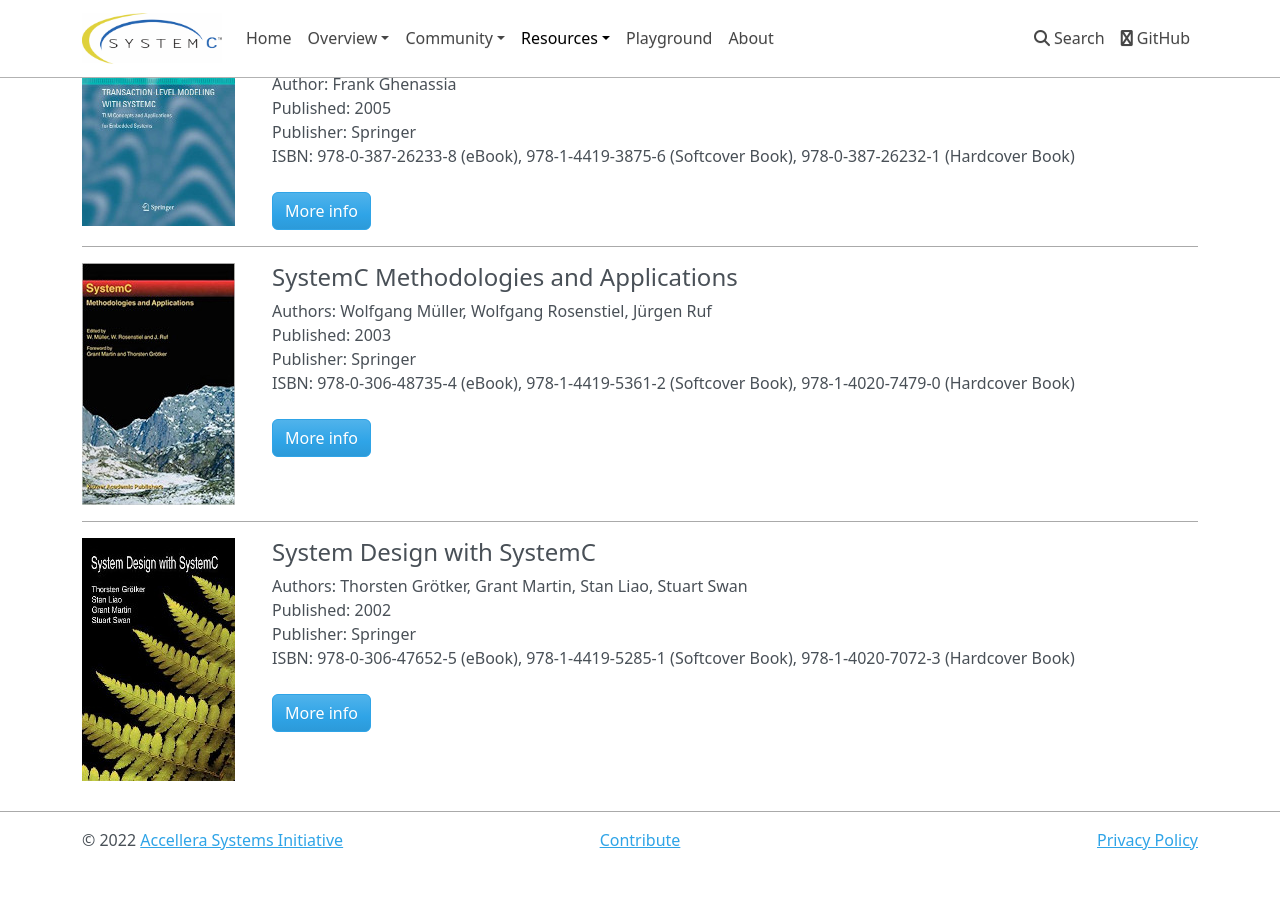
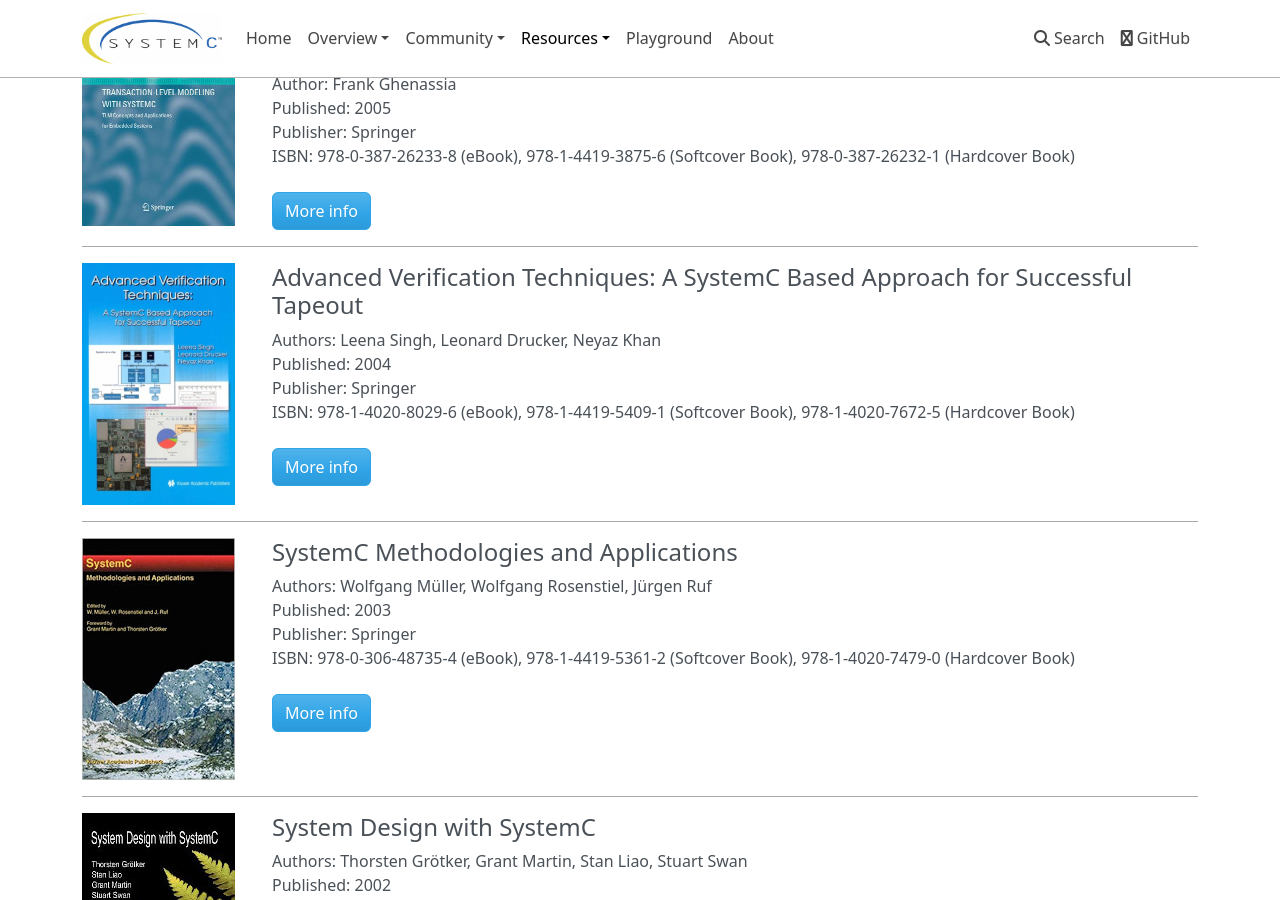
Before and after one commit to accellera-official/systemc.org, an MkDocs documentation site: the page built from docs/resources/books.md, in a window 1280 px wide and 900 px high, scrolled down 1276 px. Built offline with MkDocs 1.6.1, drawn with Linux system fonts in a browser that asks for light colours; nearby versions of some CDN libraries; before the commit the page ends 2138 px from its top, so only the background shows below that.

Commit message:
added book, update links

```diff
--- a/docs/resources/books.md
+++ b/docs/resources/books.md
@@ -77,6 +77,20 @@
 <hr>
 <div class="row">
   <div class="col-md-2">
+    <a href="https://link.springer.com/book/10.1007/b105272"><img src="/images/book-advanced-verification-techniques.jpg"></a>
+  </div>
+  <div class="col-md-10">
+    <h2>Advanced Verification Techniques: A SystemC Based Approach for Successful Tapeout</h2>
+Authors: Leena Singh, Leonard Drucker, Neyaz Khan<br>
+Published: 2004<br>
+Publisher: Springer<br>
+ISBN: 978-1-4020-8029-6 (eBook), 978-1-4419-5409-1 (Softcover Book), 978-1-4020-7672-5 (Hardcover Book)<br><br>
+  <a href="https://link.springer.com/book/10.1007/b105272" class="btn btn-primary">More info</a>
+  </div>
+</div>
+<hr>
+<div class="row">
+  <div class="col-md-2">
     <a href="https://www.springer.com/gp/book/9781402074790"><img src="/images/book-systemc-methodologies.jpg"></a>
   </div>
   <div class="col-md-10">
--- a/mkdocs.yml
+++ b/mkdocs.yml
@@ -36,7 +36,7 @@
       - SystemC Evolution Day 2016: events/sced2016.md
     - Discussion forum: https://forums.accellera.org/forum/9-systemc/
 - Resources:
-    - Books': resources/books.md
+    - Books: resources/books.md
     - Education: resources/education.md
     - Libraries & Projects: resources/projects.md
     - Open Access Publications: resources/publications.md
```
Also changed, not shown: docs/resources/standards.md (+1 -1 lines), docs/images/book-advanced-verification-techniques.jpg (added).
